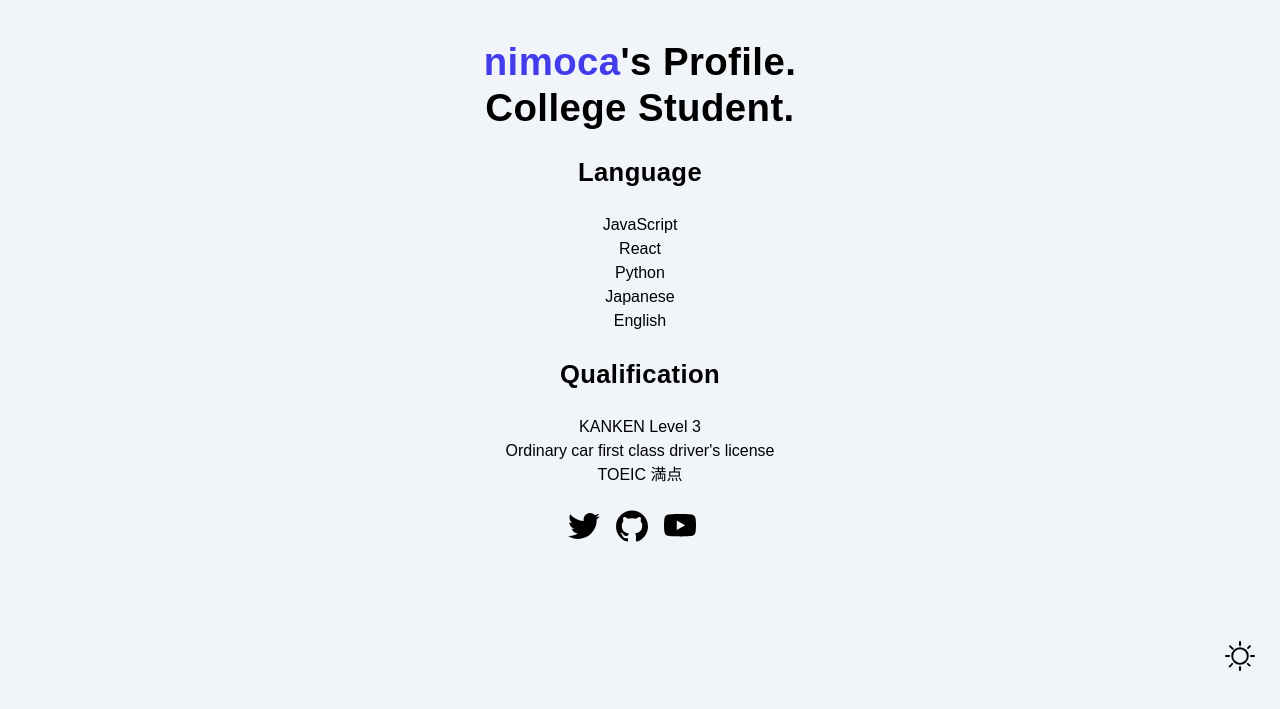
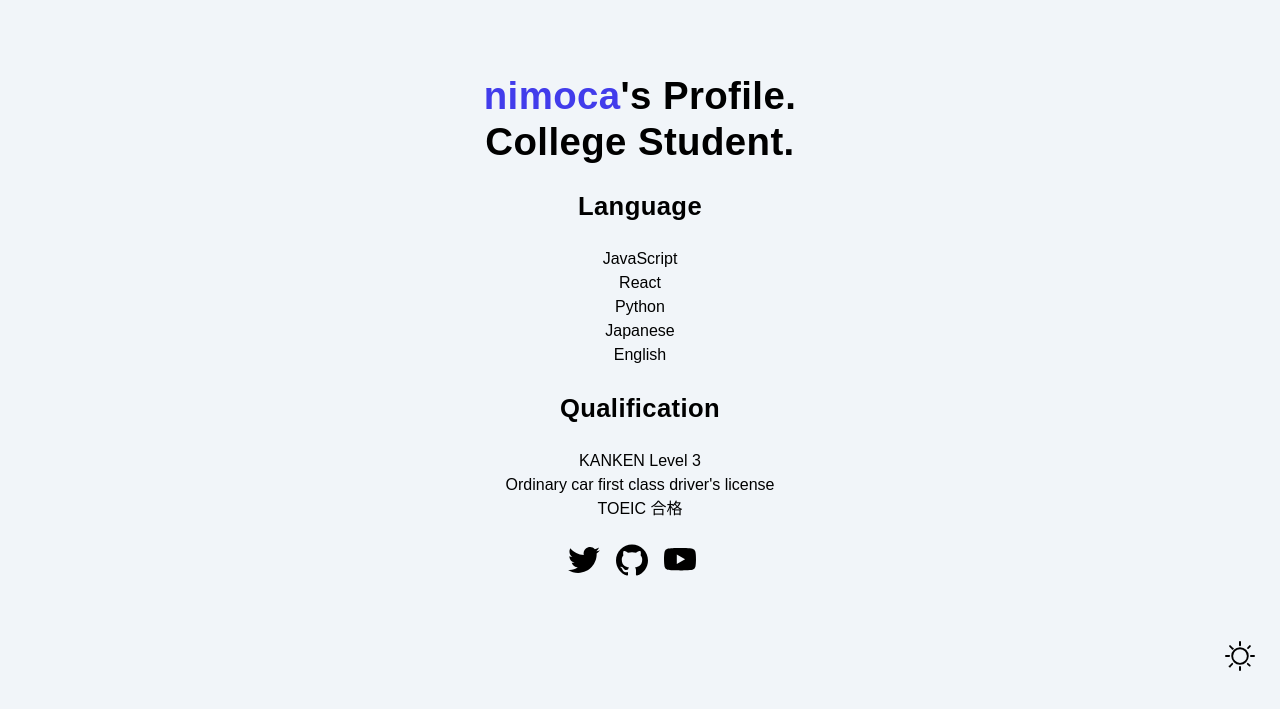
Before and after one commit to Nah0012/astro-steps, an Astro site: page /about in a window 1280 px wide. Shown: the part 79-788 px from the top of the page. Built offline with nearby package versions, Linux system fonts and the light colour scheme; Astro itself is replaced by a stand-in of ours; a web font is replaced by a local one.

Commit message:
Training7

```diff
--- a/src/layouts/MarkdownPostLayout.astro
+++ b/src/layouts/MarkdownPostLayout.astro
@@ -57,6 +57,6 @@ const { frontmatter } = Astro.props;
 		gap: 1.6rem;
 		text-align: center;
 		font-family: "DotGothic16", sans-serif;
-		margin-top: 15%;
+		margin-top: 20%;
 	}
 </style>
--- a/src/pages/about.astro
+++ b/src/pages/about.astro
@@ -12,7 +12,7 @@ const skills = ["JavaScript", "React", "Python", "Japanese", "English"];
 const qualifications = [
 	"KANKEN Level 3",
 	"Ordinary car first class driver's license",
-	"TOEIC 満点",
+	"TOEIC 合格",
 ];
 ---
 
@@ -54,7 +54,7 @@ const qualifications = [
 		font-weight: 700;
 		line-height: 1.2;
 		letter-spacing: 0.4px;
-		margin-top: 15%;
+		margin-top: 20%;
 	}
 	.firstName {
 		color: #423ceb;
--- a/src/pages/blog.astro
+++ b/src/pages/blog.astro
@@ -50,7 +50,7 @@ const pageTitle = "nimoca's Blog";
 		font-weight: 700;
 		line-height: 1.2;
 		letter-spacing: 0.4px;
-		margin-top: 15%;
+		margin-top: 20%;
 		text-align: center;
 	}
 	.archive {
--- a/src/pages/tags/index.astro
+++ b/src/pages/tags/index.astro
@@ -43,6 +43,6 @@ const pageTitle = "Tag Index";
 		gap: 1.6rem;
 		text-align: center;
 		font-family: "DotGothic16", sans-serif;
-		margin-top: 15%;
+		margin-top: 20%;
 	}
 </style>
--- a/src/pages/works.astro
+++ b/src/pages/works.astro
@@ -27,6 +27,6 @@ const pageTitle = "Works";
 		font-weight: 700;
 		line-height: 1.2;
 		letter-spacing: 0.4px;
-		margin-top: 15%;
+		margin-top: 20%;
 	}
 </style>
```
